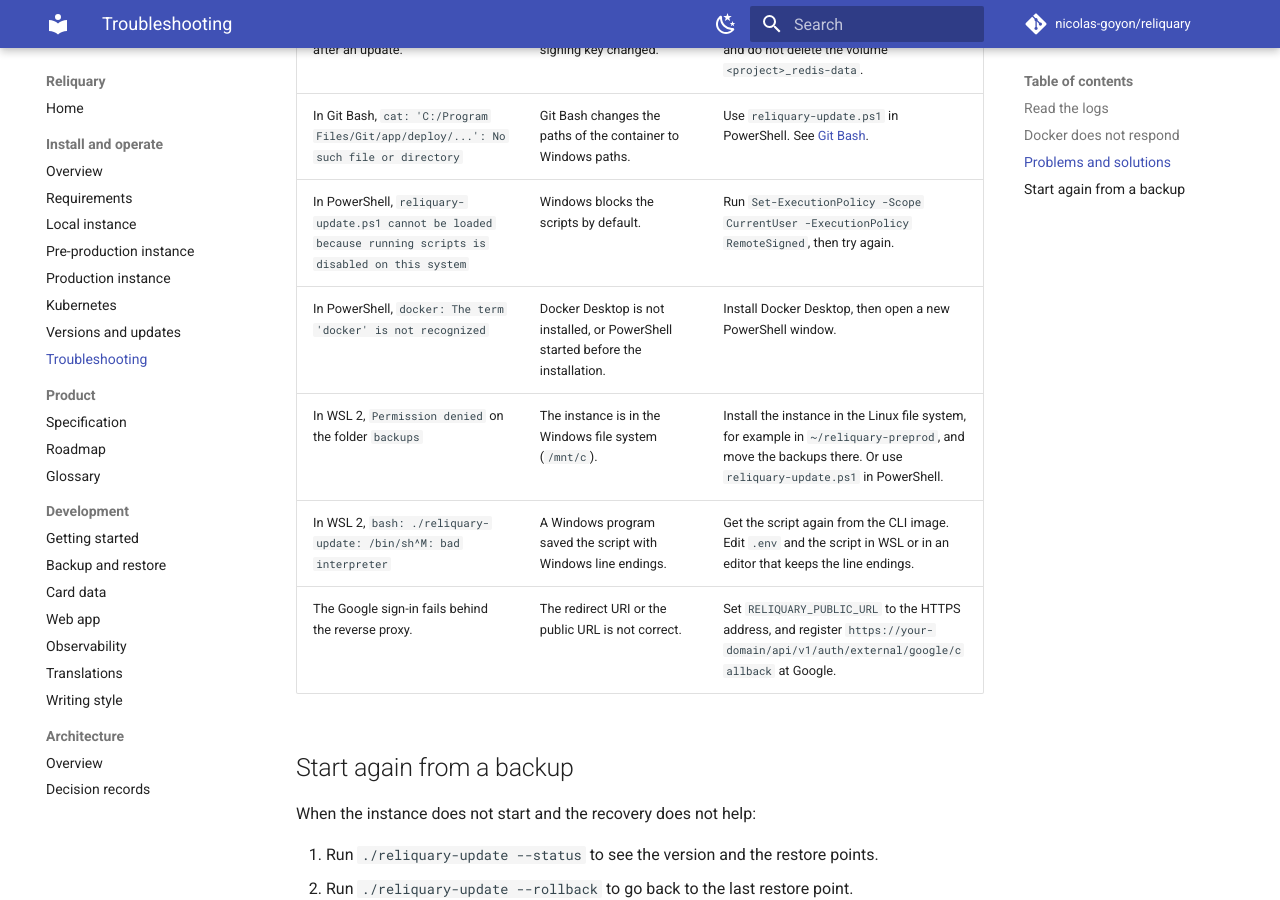
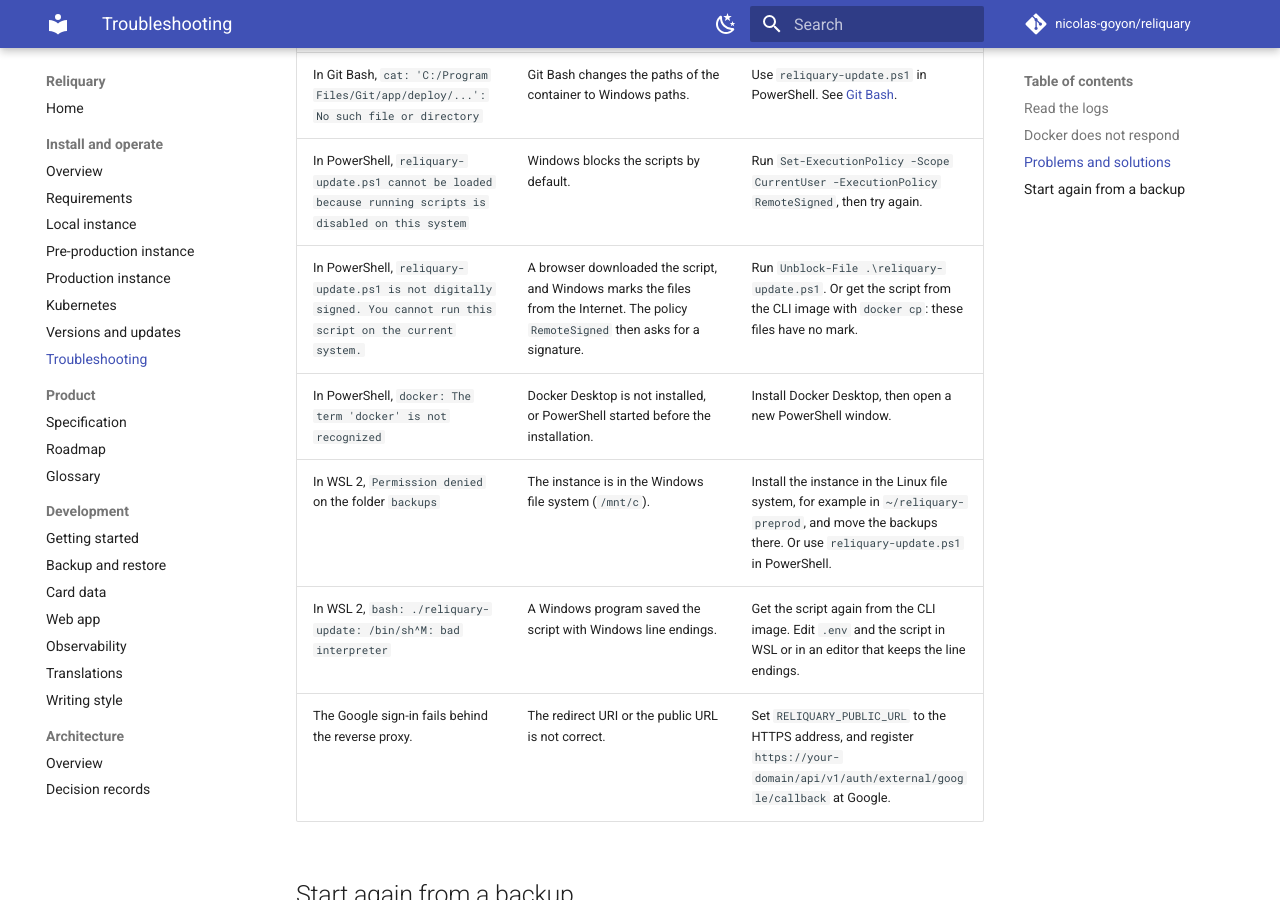
Before and after one commit to nicolas-goyon/Reliquary, an MkDocs documentation site: the page built from docs/deployment/troubleshooting.md, in a window 1280 px wide and 900 px high, scrolled down 1711 px. Built offline with MkDocs 1.6.1 and Material for MkDocs 9.7.7, drawn with Linux system fonts in a browser that asks for light colours; comment, search, counter and statistics services are not loaded.

Commit message:
docs: tell how to unblock a downloaded PowerShell script
Co-Authored-By: Claude Opus 5.5 <noreply@anthropic.com>
Claude-Session: https://claude.ai/code/session_01JygSjidkpcus97k8zHaojx

```diff
--- a/docs/deployment/troubleshooting.md
+++ b/docs/deployment/troubleshooting.md
@@ -58,6 +58,7 @@ When a command gives `Cannot connect to the Docker daemon` or `docker: command n
 | All the users must sign in again after an update. | The Redis volume or the signing key changed. | Do not change `RELIQUARY_SIGNING_KEY`, and do not delete the volume `<project>_redis-data`. |
 | In Git Bash, `cat: 'C:/Program Files/Git/app/deploy/...': No such file or directory` | Git Bash changes the paths of the container to Windows paths. | Use `reliquary-update.ps1` in PowerShell. See [Git Bash](requirements.md#git-bash). |
 | In PowerShell, `reliquary-update.ps1 cannot be loaded because running scripts is disabled on this system` | Windows blocks the scripts by default. | Run `Set-ExecutionPolicy -Scope CurrentUser -ExecutionPolicy RemoteSigned`, then try again. |
+| In PowerShell, `reliquary-update.ps1 is not digitally signed. You cannot run this script on the current system.` | A browser downloaded the script, and Windows marks the files from the Internet. The policy `RemoteSigned` then asks for a signature. | Run `Unblock-File .\reliquary-update.ps1`. Or get the script from the CLI image with `docker cp`: these files have no mark. |
 | In PowerShell, `docker: The term 'docker' is not recognized` | Docker Desktop is not installed, or PowerShell started before the installation. | Install Docker Desktop, then open a new PowerShell window. |
 | In WSL 2, `Permission denied` on the folder `backups` | The instance is in the Windows file system (`/mnt/c`). | Install the instance in the Linux file system, for example in `~/reliquary-preprod`, and move the backups there. Or use `reliquary-update.ps1` in PowerShell. |
 | In WSL 2, `bash: ./reliquary-update: /bin/sh^M: bad interpreter` | A Windows program saved the script with Windows line endings. | Get the script again from the CLI image. Edit `.env` and the script in WSL or in an editor that keeps the line endings. |
```
Also changed, not shown: docs/deployment/pre-production.md (+1 -0 lines).
